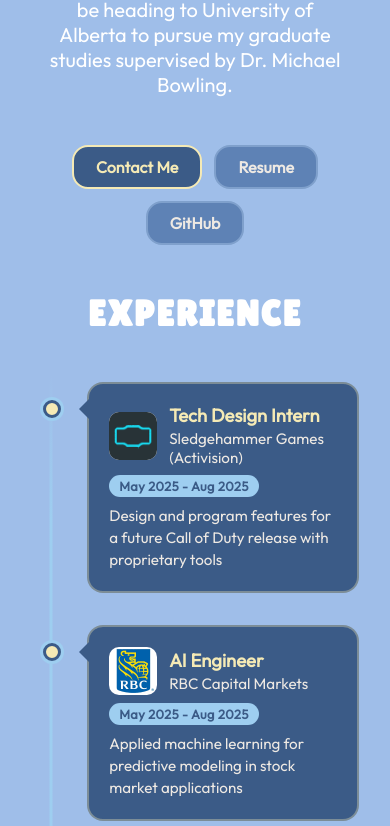
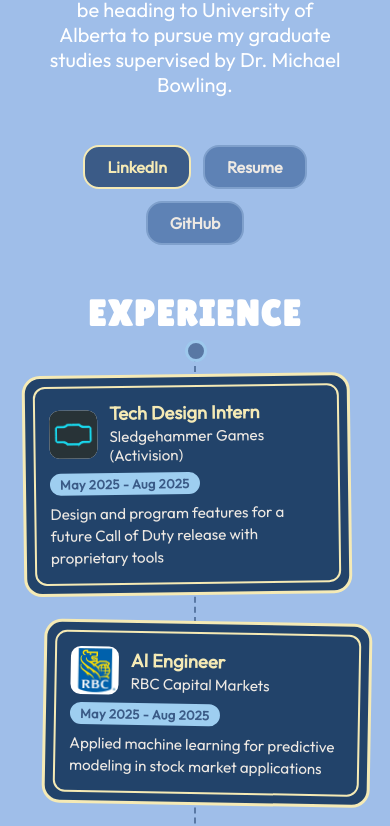
Before and after one commit to swannercjj/swannercjj.github.io, a React (Vite) app: page / in a window 390 px wide. Shown: the part 1150-1976 px from the top of the page. Built offline with nearby package versions, Linux system fonts and the light colour scheme.

Commit message:
styling and footer

```diff
--- a/src/components/Contact/Contact.jsx
+++ b/src/components/Contact/Contact.jsx
@@ -1,53 +1,35 @@
 import React from 'react'
-import { FaLinkedin, FaGithub } from "react-icons/fa";
-import { IoMail, IoCodeSlashSharp } from "react-icons/io5";
 
 import styles from "./Contact.module.css"
 
 export const Contact = () => {
-  const links = [
-    {
-      name: "LinkedIn",
-      href: "https://www.linkedin.com/in/jessicachen-cjj/",
-      icon: <FaLinkedin />
-    },
-    {
-      name: "Github",
-      href: "https://github.com/swannercjj",
-      icon: <FaGithub />
-    },
-    {
-      name: "Email",
-      href: "mailto:jesschen.cjj@gmail.com",
-      icon: <IoMail />
-    },
-    {
-      name: "Repo",
-      href: "https://github.com/swannercjj/swannercjj.github.io",
-      icon: <IoCodeSlashSharp />
-    }
-  ]
-
   return (
-    <footer id="contact">
-      <div className={styles.container}>
-        <h2 className={styles.title}>Contact Me</h2>
-        <ul className={styles.linksList}>
-            {links.map((link, index) => (
-              <li key={link.name}>
+    <footer id="contact" className={styles.footer}>
+      <ul className={styles.links}>
+        <li>
+          <a href="mailto:jesschen.cjj@gmail.com">
+            jesschen.cjj@gmail.com
+          </a>
+        </li>
+        <li>
           <a
-                  className={styles.linkItem}
-                  key={index}
-                  href={link.href}
+            href="https://github.com/swannercjj"
             target="_blank"
             rel="noopener noreferrer"
           >
-                  {link.icon}
+            GitHub
           </a>
         </li>
-            ))}
+        <li>
+          <a
+            href="https://www.linkedin.com/in/jessicachen-cjj/"
+            target="_blank"
+            rel="noopener noreferrer"
+          >
+            LinkedIn
+          </a>
+        </li>
       </ul>
-      </div>
     </footer>
   )
 }
--- a/src/components/Experience/Experience.jsx
+++ b/src/components/Experience/Experience.jsx
@@ -1,4 +1,4 @@
-import React, { useState } from 'react'
+import React, { useState, useRef, useLayoutEffect, useCallback } from 'react'
 import styles from "./Experience.module.css"
 
 import ShgLogo from "../../assets/experience/shg.png"
@@ -68,16 +68,153 @@
 }
 
 export const Experience = () => {
+    const timelineRef = useRef(null)
+    const itemsRef = useRef(null)
+    const [curve, setCurve] = useState({ d: "", w: 0, h: 0, dots: [] })
+
+    // Build a dotted "thread" that flows through the cards like links on a
+    // chain: it runs through every card (in one edge, out the other) at the
+    // same tilt as the card, and loops down to the next card on alternating
+    // sides. The whole line is one continuous smooth curve (every part is
+    // curved, incl. the runs through the cards). The ends are the outer
+    // poke-outs on the far side of the top and bottom cards. Measured from the
+    // real layout (incl. rotation) so it adapts to tilt / height / count /
+    // width.
+    const computeCurve = useCallback(() => {
+        const timeline = timelineRef.current
+        const itemsEl = itemsRef.current
+        if (!timeline || !itemsEl) return
+
+        const tRect = timeline.getBoundingClientRect()
+        const w = tRect.width
+        const h = tRect.height
+        if (w === 0 || h === 0) return
+
+        const peek = 30     // how far the thread pokes past a card edge
+        const smooth = 0.16 // curvature of the whole line (Catmull-Rom handles)
+
+        // rotation of an element (radians) from its computed 2D transform
+        const angleOf = (el) => {
+            const t = getComputedStyle(el).transform
+            const m = t && t !== "none" ? /matrix\(([^)]+)\)/.exec(t) : null
+            if (!m) return 0
+            const [a, b] = m[1].split(",").map(Number)
+            return Math.atan2(b, a)
+        }
+
+        const items = Array.from(itemsEl.children)
+        const n = items.length
+        if (n === 0) {
+            setCurve({ d: "", w, h, dots: [] })
+            return
+        }
+
+        // per-card geometry: center, unit axis matching the card's tilt, and
+        // the distance from center out to the poke-out point along that axis
+        const cards = items.map((el) => {
+            const card = el.firstElementChild || el
+            const r = card.getBoundingClientRect()
+            const th = angleOf(el)
+            return {
+                cx: (r.left + r.right) / 2 - tRect.left,
+                cy: (r.top + r.bottom) / 2 - tRect.top,
+                ax: Math.cos(th),
+                ay: Math.sin(th),
+                half: card.offsetWidth / 2 + peek,
+            }
+        })
+
+        // side the connector leaving card i uses (alternating). true = +axis.
+        const rightSide = (i) => i % 2 === 0
+        const edge = (c, right) => {
+            const s = right ? 1 : -1
+            return { x: c.cx + s * c.half * c.ax, y: c.cy + s * c.half * c.ay }
+        }
+
+        // ordered edge points the line threads through, top to bottom
+        const nodes = []
+        const pushCard = (c, inRight, outRight) => {
+            nodes.push(edge(c, inRight), edge(c, outRight))
+        }
+
+        const s0 = rightSide(0)
+        pushCard(cards[0], !s0, s0) // top card: enter far side (terminus), exit toward next
+        for (let i = 1; i < n; i++) {
+            const sPrev = rightSide(i - 1)
+            if (i === n - 1) {
+                pushCard(cards[i], sPrev, !sPrev) // last card: exit far side (terminus)
+            } else {
+                pushCard(cards[i], sPrev, rightSide(i))
+            }
+        }
+
+        // let the top end extend out further past the card, along its axis
+        const topExtend = 48
+        {
+            const a = nodes[0]
+            const b = nodes[1]
+            const len = Math.hypot(a.x - b.x, a.y - b.y) || 1
+            a.x += ((a.x - b.x) / len) * topExtend
+            a.y += ((a.y - b.y) / len) * topExtend
+        }
+
+        // Smooth the whole polyline into one continuous curve (Catmull-Rom),
+        // so every part is curved — both the runs through the cards and the
+        // loops between them. Handles are capped so the loops stay clean.
+        const at = (i) => nodes[Math.max(0, Math.min(nodes.length - 1, i))]
+        let d = `M ${nodes[0].x} ${nodes[0].y}`
+        for (let i = 0; i < nodes.length - 1; i++) {
+            const p0 = at(i - 1)
+            const p1 = at(i)
+            const p2 = at(i + 1)
+            const p3 = at(i + 2)
+            const cap = (Math.hypot(p2.x - p1.x, p2.y - p1.y) || 1) * 0.5
+            const t1x = p2.x - p0.x
+            const t1y = p2.y - p0.y
+            const t2x = p3.x - p1.x
+            const t2y = p3.y - p1.y
+            const l1 = Math.hypot(t1x, t1y) || 1
+            const l2 = Math.hypot(t2x, t2y) || 1
+            const h1 = Math.min(cap, l1 * smooth)
+            const h2 = Math.min(cap, l2 * smooth)
+            const c1x = p1.x + (t1x / l1) * h1
+            const c1y = p1.y + (t1y / l1) * h1
+            const c2x = p2.x - (t2x / l2) * h2
+            const c2y = p2.y - (t2y / l2) * h2
+            d += ` C ${c1x} ${c1y}, ${c2x} ${c2y}, ${p2.x} ${p2.y}`
+        }
+
+        setCurve({ d, w, h, dots: [nodes[0], nodes[nodes.length - 1]] })
+    }, [])
+
+    useLayoutEffect(() => {
+        computeCurve()
+        const ro = new ResizeObserver(computeCurve)
+        if (timelineRef.current) ro.observe(timelineRef.current)
+        if (itemsRef.current) ro.observe(itemsRef.current)
+        return () => ro.disconnect()
+    }, [computeCurve])
+
     return (
         <section className={styles.container} id="experience">
             <h2 className={styles.title}>Experience</h2>
-            <div className={styles.timeline}>
+            <div className={styles.timeline} ref={timelineRef}>
+                <span className={styles.rail} aria-hidden="true" />
+                <svg
+                    className={styles.curve}
+                    width={curve.w}
+                    height={curve.h}
+                    viewBox={`0 0 ${curve.w} ${curve.h}`}
+                    aria-hidden="true"
+                >
+                    <path className={styles.curvePath} d={curve.d} />
+                    {curve.dots.map((dot, i) => (
+                        <circle key={i} className={styles.curveDot} cx={dot.x} cy={dot.y} r={8} />
+                    ))}
+                </svg>
+                <div className={styles.items} ref={itemsRef}>
                     {experiences.map((exp, id) => (
-                    <div
-                        key={id}
-                        className={`${styles.item} ${id % 2 === 0 ? styles.left : styles.right}`}
-                    >
-                        <span className={styles.dot} aria-hidden="true" />
+                        <div key={id} className={styles.item}>
                             <article className={styles.card}>
                                 <div className={styles.header}>
                                     <div className={styles.logoWrap}>
@@ -94,6 +231,7 @@
                         </div>
                     ))}
                 </div>
+            </div>
         </section>
     )
 }
--- a/src/components/Experience/Experience.module.css
+++ b/src/components/Experience/Experience.module.css
@@ -19,7 +19,7 @@
     text-transform: uppercase;
     transition: text-shadow 0.2s ease;
     display: inline-block;
-    margin-bottom: 32px;
+    margin-bottom: 12px;
 }
 
 .title:hover {
@@ -29,69 +29,101 @@
       0 0 15px var(--color-secondary);
 }
 
-/* Timeline rail */
+/* Single centered column sitting on a dashed vertical line */
 .timeline {
     position: relative;
     width: 100%;
-    max-width: 1000px;
+    max-width: 620px;
 }
 
-.timeline::before {
+/* Dashed vertical line with a dot at the top and bottom.
+   Desktop uses the curved SVG rail (.curve); this straight rail is kept
+   for mobile only. */
+.rail {
+    display: none;
+    position: absolute;
+    top: 0;
+    bottom: 0;
+    left: 50%;
+    width: 0;
+    transform: translateX(-50%);
+    border-left: 2px dashed var(--color-card-bg);
+    opacity: 0.7;
+    z-index: 0;
+}
+
+/* Curved dotted rail weaving behind the cards (desktop) */
+.curve {
+    position: absolute;
+    top: 0;
+    left: 0;
+    z-index: 0;
+    overflow: visible;
+    pointer-events: none;
+}
+
+.curvePath {
+    fill: none;
+    stroke: var(--color-card-bg);
+    stroke-width: 2;
+    stroke-dasharray: 8 9;
+    stroke-linecap: round;
+    opacity: 0.7;
+}
+
+.curveDot {
+    fill: var(--color-card-bg);
+    stroke: var(--color-secondary);
+    stroke-width: 3;
+    opacity: 0.9;
+}
+
+.rail::before,
+.rail::after {
     content: "";
     position: absolute;
-    top: 8px;
-    bottom: 8px;
     left: 50%;
-    width: 3px;
     transform: translateX(-50%);
-    background: linear-gradient(
-        to bottom,
-        rgba(245, 234, 181, 0),
-        var(--color-secondary) 12%,
-        var(--color-secondary) 88%,
-        rgba(245, 234, 181, 0)
-    );
-    border-radius: 3px;
+    width: 16px;
+    height: 16px;
+    border-radius: 50%;
+    background: var(--color-card-bg);
+    border: 3px solid var(--color-secondary);
 }
 
-/* Each row */
-.item {
-    position: relative;
-    width: 50%;
-    box-sizing: border-box;
-    padding: 16px 0;
+.rail::before {
+    top: -6px;
 }
 
-.left {
-    left: 0;
-    padding-right: 44px;
+.rail::after {
+    bottom: -6px;
 }
 
-.right {
-    left: 50%;
-    padding-left: 44px;
+.items {
+    position: relative;
+    z-index: 2;
+    display: flex;
+    flex-direction: column;
+    align-items: center;
+    gap: 26px;
+    padding: 28px 0;
 }
 
-/* Connector dot on the rail */
-.dot {
-    position: absolute;
-    top: 34px;
-    width: 18px;
-    height: 18px;
-    border-radius: 50%;
-    background: var(--palette-yellow);
-    border: 3px solid var(--color-card-bg);
-    box-shadow: 0 0 0 3px var(--color-secondary);
-    z-index: 2;
+/* Each row centers a card; the tilt + horizontal offset lives here so
+   the card's own hover transform doesn't fight it */
+.item {
+    width: 100%;
+    display: flex;
+    justify-content: center;
+    transition: transform 0.25s ease;
 }
 
-.left .dot {
-    right: -9px;
-}
-
-.right .dot {
-    left: -9px;
-}
+/* Staggered tilt + offset, repeating every 5 cards (borrowed from sudosidd.dev) */
+.item:nth-child(5n + 1) { transform: rotate(-1deg)   translateX(-16px); }
+.item:nth-child(5n + 2) { transform: rotate(1.5deg)  translateX(24px); }
+.item:nth-child(5n + 3) { transform: rotate(-2deg)   translateX(-10px); }
+.item:nth-child(5n + 4) { transform: rotate(1deg)    translateX(16px); }
+.item:nth-child(5n + 5) { transform: rotate(-0.5deg) translateX(-24px); }
 
 /* Card */
 .card {
@@ -99,40 +131,31 @@
     display: flex;
     flex-direction: column;
     gap: 8px;
-    padding: 1.25rem;
+    width: 100%;
+    max-width: 440px;
+    padding: 1.5rem;
     text-align: left;
-    border-radius: 16px;
-    border: 2px solid rgba(245, 234, 181, 0.35);
-    background-color: var(--color-card-bg);
+    border-radius: 18px;
+    border: 3px solid var(--palette-yellow);
+    background-color: #22436A;
     color: var(--color-card-text);
     transition: transform 0.2s ease, box-shadow 0.2s ease, border-color 0.2s ease;
+}
+
+/* inset inner border framing the card (matches the intro image cards) */
+.card::after {
+    content: "";
+    position: absolute;
+    inset: 8px;
+    z-index: 3;
+    border: 2px solid var(--palette-yellow);
+    border-radius: 12px;
+    pointer-events: none;
 }
 
 .card:hover {
     transform: translateY(-6px);
     box-shadow: 0 14px 30px rgba(20, 30, 48, 0.35);
-    border-color: rgba(245, 234, 181, 0.65);
-}
-
-/* Little arrow pointing toward the rail */
-.card::before {
-    content: "";
-    position: absolute;
-    top: 15px;
-    width: 0;
-    height: 0;
-    border-top: 10px solid transparent;
-    border-bottom: 10px solid transparent;
-}
-
-.left .card::before {
-    right: -10px;
-    border-left: 10px solid var(--color-card-bg);
-}
-
-.right .card::before {
-    left: -10px;
-    border-right: 10px solid var(--color-card-bg);
 }
 
 /* Header: logo + role/company */
@@ -217,7 +240,7 @@
     }
 }
 
-/* Mobile: collapse to a single left rail */
+/* Mobile: gentler offsets so tilted cards don't overflow */
 @media screen and (max-width: 830px) {
     .container {
         margin: 48px 8%;
@@ -227,30 +250,18 @@
         font-size: 36px;
     }
 
-    .timeline::before {
-        left: 20px;
+    /* Mobile: fall back to the straight dashed rail */
+    .curve {
+        display: none;
     }
 
-    .item,
-    .left,
-    .right {
-        width: 100%;
-        left: 0;
-        padding-left: 56px;
-        padding-right: 0;
+    .rail {
+        display: block;
     }
 
-    .left .dot,
-    .right .dot {
-        left: 12px;
-        right: auto;
-    }
-
-    .left .card::before,
-    .right .card::before {
-        left: -10px;
-        right: auto;
-        border-left: none;
-        border-right: 10px solid var(--color-card-bg);
-    }
+    .item:nth-child(5n + 1) { transform: rotate(-0.75deg) translateX(-8px); }
+    .item:nth-child(5n + 2) { transform: rotate(1deg)     translateX(12px); }
+    .item:nth-child(5n + 3) { transform: rotate(-1.25deg) translateX(-6px); }
+    .item:nth-child(5n + 4) { transform: rotate(0.75deg)  translateX(8px); }
+    .item:nth-child(5n + 5) { transform: rotate(-0.5deg)  translateX(-12px); }
 }
--- a/src/components/Intro/Intro.jsx
+++ b/src/components/Intro/Intro.jsx
@@ -10,7 +10,7 @@
             <p className={styles.description}>I recently finished my undergraduate studies in Computer Science at the University of Toronto. Soon, I will be heading to University of Alberta to pursue my graduate studies supervised by Dr. Michael Bowling.</p>
           <ul className={styles.links}>
               <li>
-                <a className={styles.primary} href="#contact">Contact Me</a>
+                <a className={styles.primary} href="https://www.linkedin.com/in/jessicachen-cjj/">LinkedIn</a>
               </li>
               <li>
                 <a href={"/jessica_chen_resume.pdf"} target="_blank" rel="noopener noreferrer">Resume</a>
--- a/src/components/Projects/ProjectModal.jsx
+++ b/src/components/Projects/ProjectModal.jsx
@@ -1,4 +1,5 @@
 import { useEffect } from "react";
+import { createPortal } from "react-dom";
 import styles from "./ProjectModal.module.css";
 
 export const ProjectModal = ({ project, onClose }) => {
@@ -19,7 +20,7 @@
 
   const { title, image, caption, link, details } = project;
 
-  return (
+  return createPortal(
     <div className={styles.overlay} onClick={onClose}>
       <div
         className={styles.modal}
@@ -57,6 +58,7 @@
             </p>
           ))}
       </div>
-    </div>
+    </div>,
+    document.body
   );
 };
```
Also changed, not shown: src/components/Contact/Contact.module.css (+28 -52 lines). Lines whose indentation alone changed are shown as unchanged.
